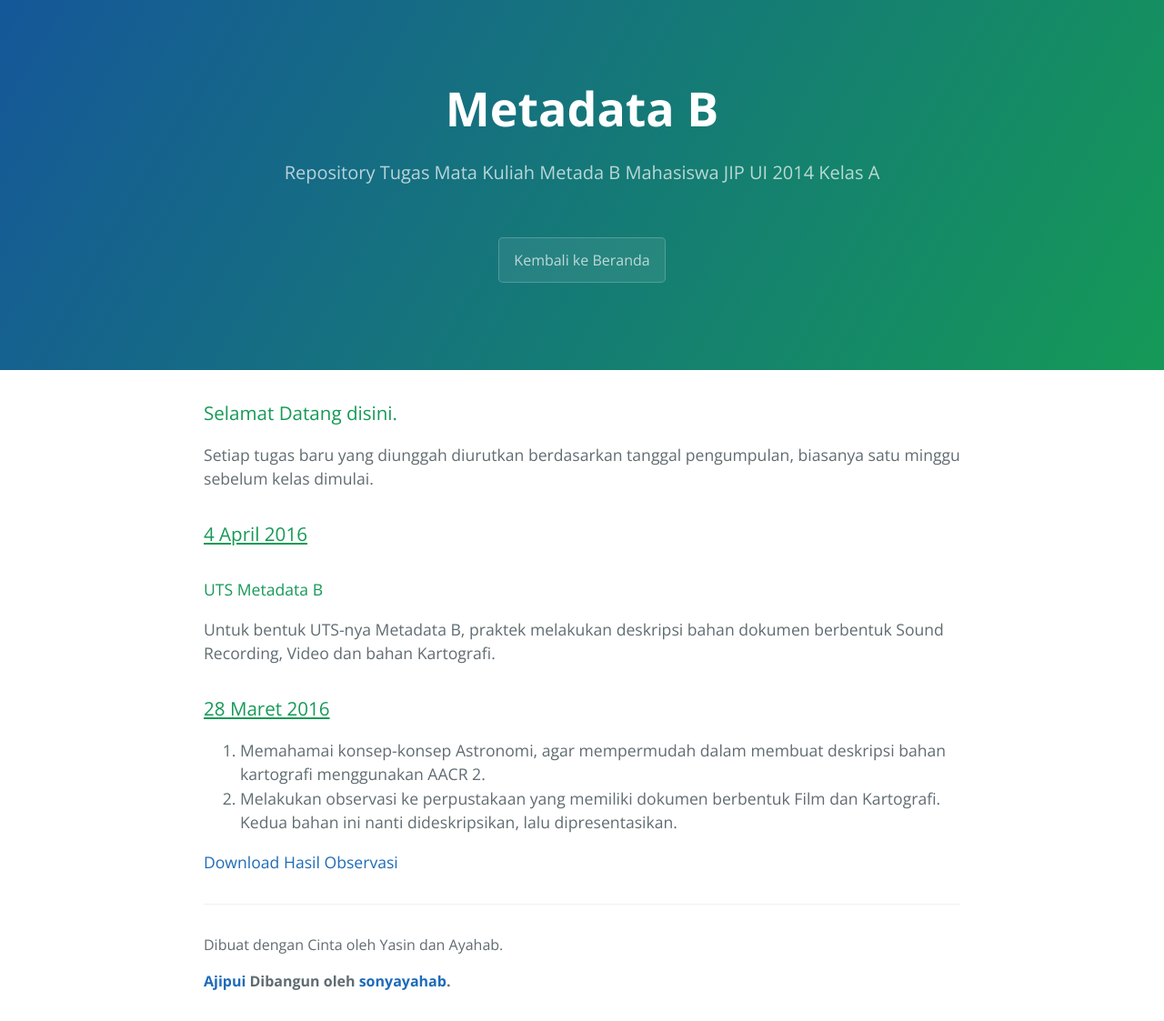
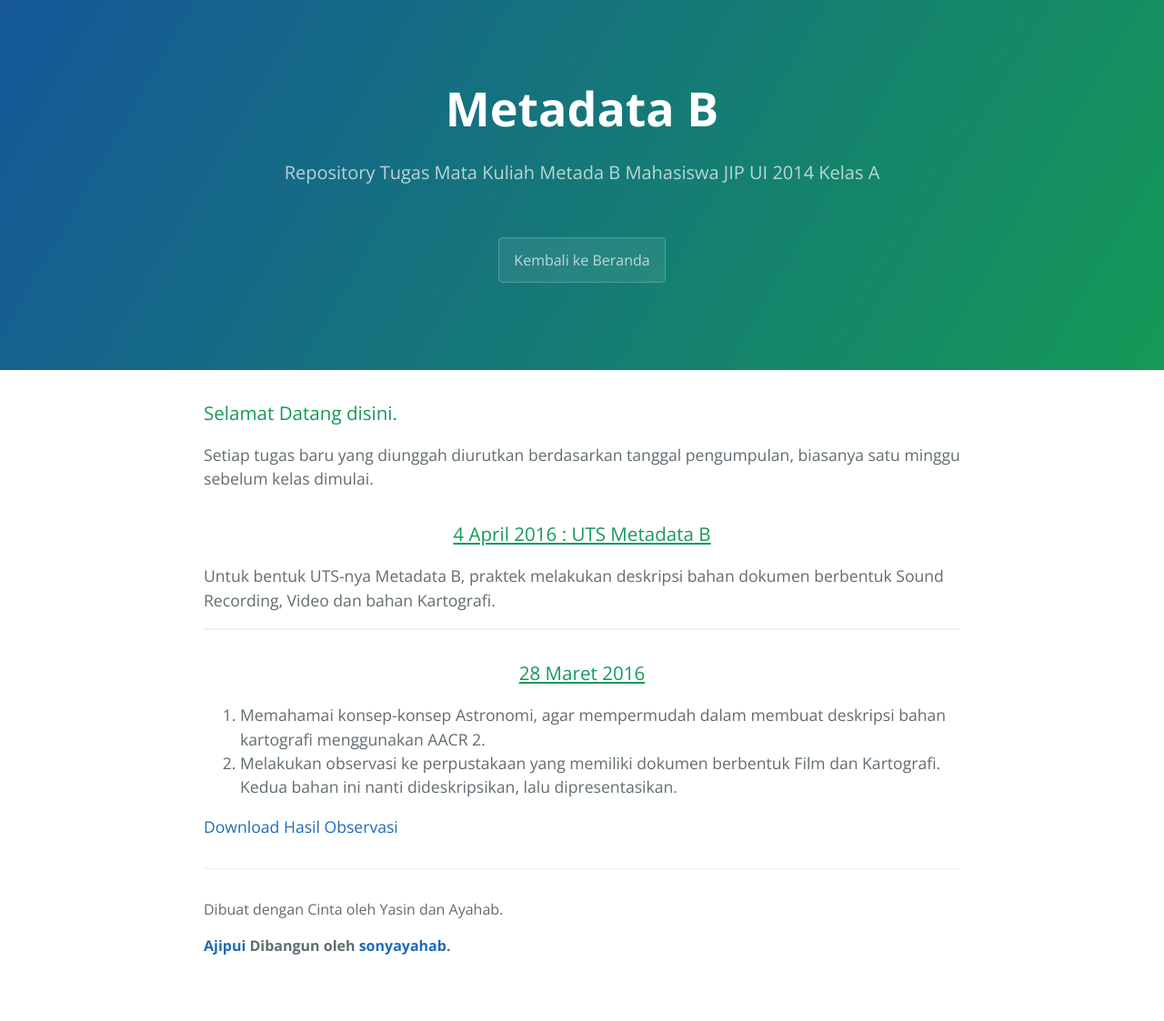
Before and after one commit to sonyayahab/ajipui, a Jekyll site: the page metadatab.html, which Jekyll copies as it is, in a window 1280 px wide. Shown: the whole page at 91% size. Built offline with Jekyll 4.4.1, drawn with Linux system fonts in a browser that asks for light colours; after the commit the page ends 1084 px from its top, so only the background shows below that.

Commit message:
Update metadatab.html

```diff
--- a/metadatab.html
+++ b/metadatab.html
@@ -23,11 +23,11 @@
 
       <p>Setiap tugas baru yang diunggah diurutkan berdasarkan tanggal pengumpulan, biasanya satu minggu sebelum kelas dimulai.</p>
 
-<h3><a id="designer-templates" class="anchor" href="#designer-templates" aria-hidden="true"><span aria-hidden="true" class="octicon octicon-link"></span></a><u>4 April 2016</u></h3>
-<h4>UTS Metadata B</h4>
+<h3 align="center"><a id="designer-templates" class="anchor" href="#designer-templates" aria-hidden="true"><span aria-hidden="true" class="octicon octicon-link"></span></a><u>4 April 2016 : UTS Metadata B</u></h3>
 <p>Untuk bentuk UTS-nya Metadata B, praktek melakukan deskripsi bahan dokumen berbentuk Sound Recording, Video dan bahan Kartografi. </p>
+<hr width="100%">
 
-<h3><a id="designer-templates" class="anchor" href="#designer-templates" aria-hidden="true"><span aria-hidden="true" class="octicon octicon-link"></span></a><u>28 Maret 2016</u></h3>
+<h3 align="center"><a id="designer-templates" class="anchor" href="#designer-templates" aria-hidden="true"><span aria-hidden="true" class="octicon octicon-link"></span></a><u>28 Maret 2016</u></h3>
 <p><ol>
    <li>Memahamai konsep-konsep Astronomi, agar mempermudah dalam membuat deskripsi bahan kartografi menggunakan AACR 2.</li>
    <li>Melakukan observasi ke perpustakaan yang memiliki dokumen berbentuk Film dan Kartografi. Kedua bahan ini nanti dideskripsikan, lalu dipresentasikan.</li>
```
